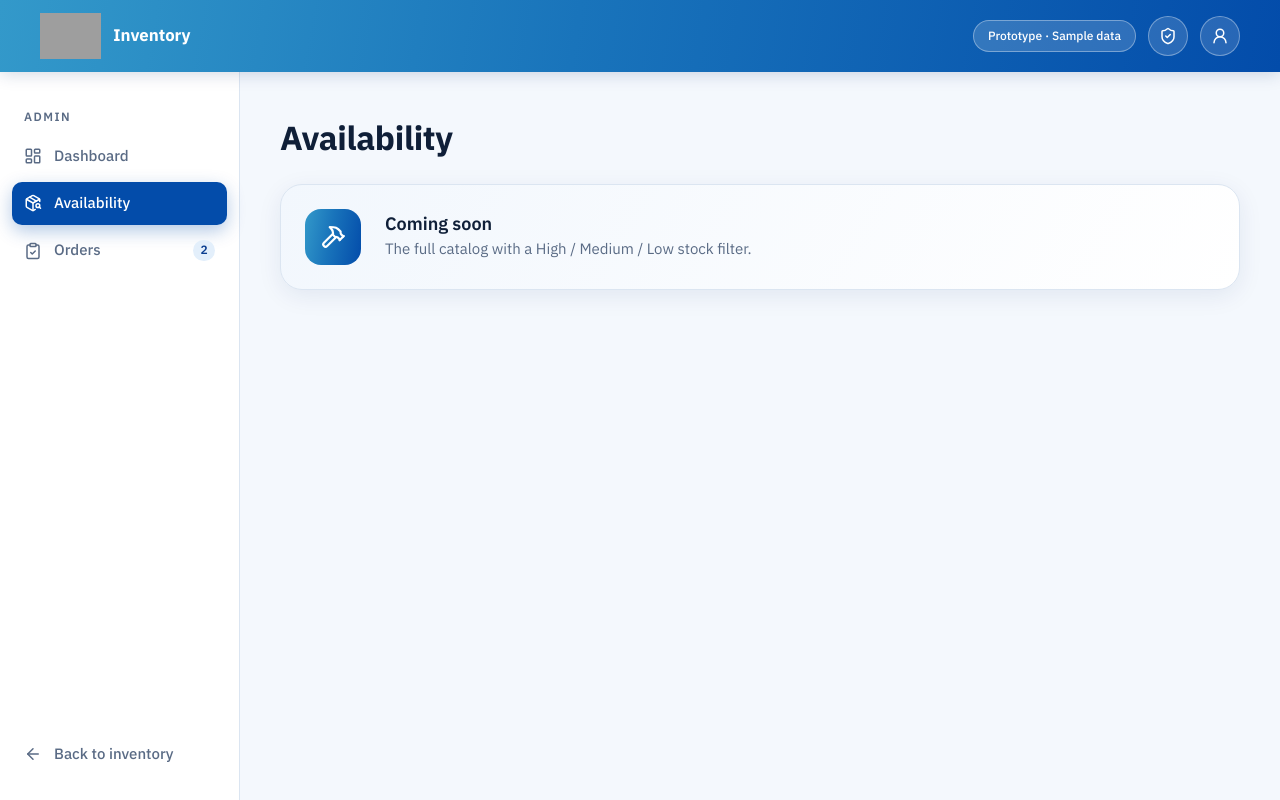
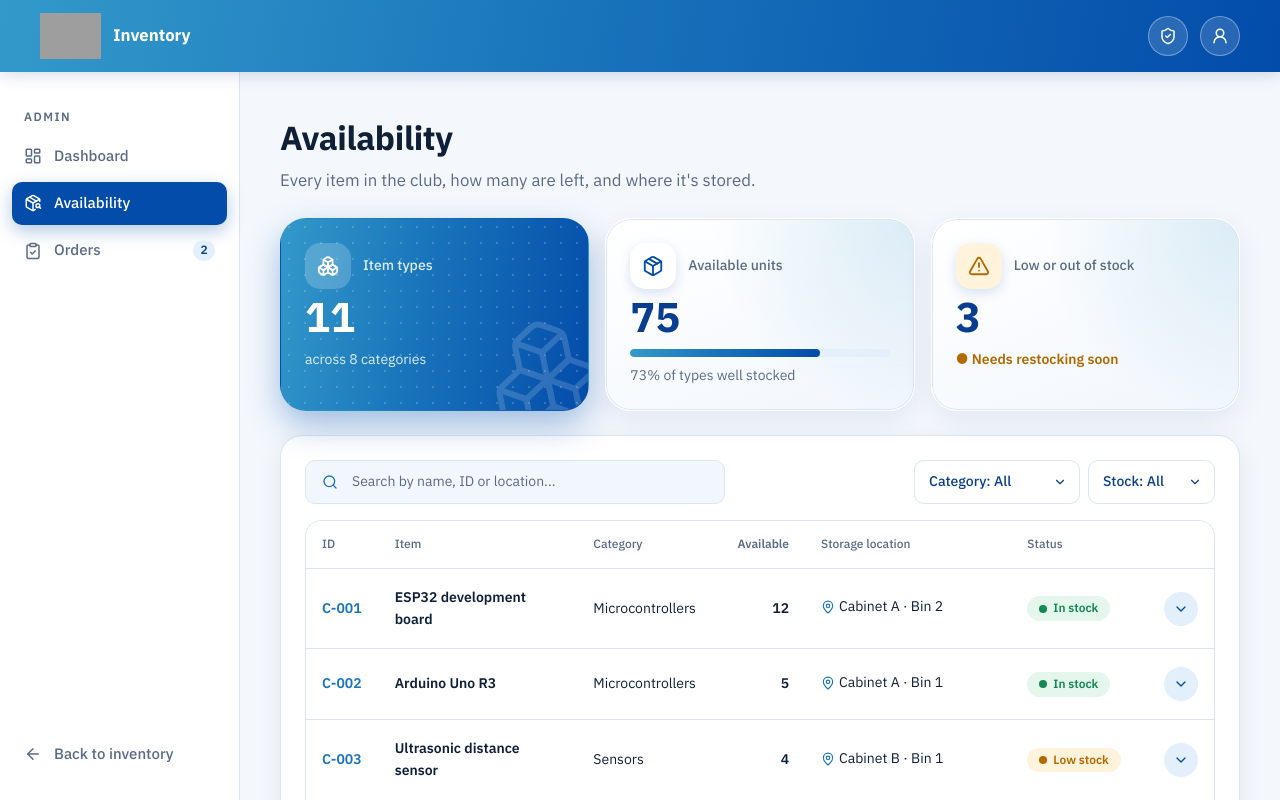
Before and after one commit to Bilo566/Inventory_Management_System_DRC, a React (Vite) app: page /admin/availability in a window 1280 px wide. Shown: the top 800 px of the page. Built offline with nearby package versions, Linux system fonts and the light colour scheme; grey boxes are pictures that could not be loaded.

Commit message:
merged changes in phase 1

```diff
--- a/src/App.tsx
+++ b/src/App.tsx
@@ -7,19 +7,23 @@ import AdminLayout from "./components/AdminLayout";
 import Home from "./pages/Home";
 import Category from "./pages/Category";
 import ItemDetail from "./pages/ItemDetail";
+import Availability from "./pages/admin/Availability";
 import Placeholder, { NotFound } from "./pages/Placeholder";
 import type { BorrowRequest } from "./components/BorrowDialog";
 import type { ReturnRequest } from "./components/ReturnDialog";
 
 /* All page addresses live here.
-   Data comes from src/data/sampleData.ts for now and is kept in memory, so a full page reload resets it.
+   While building (npm run dev) the pages use src/data/sampleData.ts so there is something to click through.
+   The real site (npm run build / Vercel) never shows sample data — it starts empty until Supabase is connected.
    When Supabase is ready, swap the useState calls below for real queries. */
+
+const isDev = import.meta.env.DEV;
 
 const isActive = (b: BorrowRecord) => b.status === "borrowed" || b.status === "overdue";
 
 export default function App() {
-  const [items, setItems] = useState<ComponentItem[]>(sampleItems);
-  const [borrows, setBorrows] = useState<BorrowRecord[]>(sampleBorrows);
+  const [items, setItems] = useState<ComponentItem[]>(isDev ? sampleItems : []);
+  const [borrows, setBorrows] = useState<BorrowRecord[]>(isDev ? sampleBorrows : []);
   const member = currentMember;
   const pendingCount = borrows.filter(b => b.status === "pending").length;
 
@@ -72,7 +76,7 @@ export default function App() {
           {/* Member 2 — admin (managers and admins only) */}
           <Route path="admin" element={<RequireManager allowed={member.role !== "member"}><AdminLayout pendingCount={pendingCount} /></RequireManager>}>
             <Route index element={<Placeholder bare title="Admin dashboard" description="Parts used, returns, and unaccounted items." />} />
-            <Route path="availability" element={<Placeholder bare title="Availability" description="The full catalog with a High / Medium / Low stock filter." />} />
+            <Route path="availability" element={<Availability items={items} />} />
             <Route path="orders" element={<Placeholder bare title="Orders" description="Approve or reject borrow requests and part orders." />} />
           </Route>
 
@@ -104,11 +108,13 @@ function ItemRoute({ items, borrows, memberId, onBorrow, onReturn }: ItemRoutePr
   if (!item) return <NotFound />;
 
   const loans = borrows.filter(b => b.componentId === item.id && isActive(b));
+  const myRequest = borrows.find(b => b.componentId === item.id && b.borrowerId === memberId && b.status === "pending");
   return (
     <ItemDetail
       item={item}
       activeLoans={loans.map(b => ({ quantity: b.quantity, dueAt: b.dueAt }))}
       myBorrow={loans.find(b => b.borrowerId === memberId)}
+      myRequest={myRequest}
       onBorrow={req => onBorrow(item, req)}
       onReturn={onReturn}
     />
--- a/src/components/AppShell.tsx
+++ b/src/components/AppShell.tsx
@@ -19,7 +19,6 @@ export default function AppShell({ member }: AppShellProps) {
         </Link>
 
         <div className="topbar__actions">
-          <span className="topbar__chip">Prototype · Sample data</span>
           {canManage && (
             <Link className="icon-btn icon-btn--on-primary" to="/admin" aria-label="Admin dashboard" title="Admin">
               <ShieldCheck size={18} aria-hidden="true" />
--- /dev/null
+++ b/src/pages/admin/Availability.tsx
@@ -0,0 +1,117 @@
+import { Fragment, useMemo, useState } from "react";
+import { Link } from "react-router-dom";
+import { Boxes, Package, TriangleAlert, ChevronDown, MapPin, Inbox } from "lucide-react";
+import type { ComponentItem } from "../../types/inventory";
+import SearchBar from "../../components/SearchBar";
+import StockBadge, { getStockStatus } from "../../components/StockBadge";
+
+/* Admin › Availability — the full catalogue with stock overview.
+   Sits inside AdminLayout, which already provides the .page wrapper. */
+
+const statusOf = (item: ComponentItem) => getStockStatus(item.quantity, item.minimumStock);
+const needsRestock = (item: ComponentItem) => statusOf(item) !== "in";
+
+interface AvailabilityProps {
+  items: ComponentItem[];
+}
+
+export default function Availability({ items }: AvailabilityProps) {
+  const [query, setQuery] = useState("");
+  const [category, setCategory] = useState("all");
+  const [stock, setStock] = useState("all");
+  const [openId, setOpenId] = useState<string | null>(null);
+
+  const categories = useMemo(() => [...new Set(items.map(item => item.category))].sort(), [items]);
+  const visibleItems = useMemo(() => items.filter(item =>
+    [item.name, item.category, item.location, item.id, item.partNumber ?? ""].join(" ").toLowerCase().includes(query.trim().toLowerCase())
+    && (category === "all" || item.category === category)
+    && (stock === "all" || statusOf(item) === stock)
+  ), [items, query, category, stock]);
+
+  const totalUnits = items.reduce((sum, item) => sum + item.quantity, 0);
+  const lowCount = items.filter(needsRestock).length;
+  const healthyPct = items.length ? Math.round(((items.length - lowCount) / items.length) * 100) : 0;
+
+  return <>
+    <header className="page-header">
+      <div className="page-header__text"><h1>Availability</h1><p>Every item in the club, how many are left, and where it's stored.</p></div>
+    </header>
+
+    <section className="stat-grid" aria-label="Inventory summary">
+      <article className="stat stat--hero">
+        <div className="stat__head"><span className="stat__icon"><Boxes size={22} /></span><span className="stat__label">Item types</span></div>
+        <strong className="stat__value">{items.length}</strong>
+        <small className="stat__note">across {categories.length} categories</small>
+        <Boxes className="stat__deco" aria-hidden="true" />
+      </article>
+      <article className="stat">
+        <div className="stat__head"><span className="stat__icon"><Package size={22} /></span><span className="stat__label">Available units</span></div>
+        <strong className="stat__value">{totalUnits}</strong>
+        <div className="meter" role="img" aria-label={`${healthyPct}% of item types are well stocked`}><span style={{ width: `${healthyPct}%` }} /></div>
+        <small className="stat__note">{healthyPct}% of types well stocked</small>
+      </article>
+      <article className={lowCount ? "stat stat--alert" : "stat"}>
+        <div className="stat__head"><span className="stat__icon"><TriangleAlert size={22} /></span><span className="stat__label">Low or out of stock</span></div>
+        <strong className="stat__value">{lowCount}</strong>
+        <small className="stat__note">{lowCount ? "Needs restocking soon" : "All good"}</small>
+      </article>
+    </section>
+
+    <section className="panel">
+      <div className="toolbar">
+        <SearchBar value={query} onChange={setQuery} placeholder="Search by name, ID or location..." />
+        <div className="toolbar__filters">
+          <label className="select"><span className="sr-only">Category</span>
+            <select value={category} onChange={e => setCategory(e.target.value)}>
+              <option value="all">Category: All</option>
+              {categories.map(c => <option key={c} value={c}>{c}</option>)}
+            </select><ChevronDown size={14} aria-hidden="true" /></label>
+          <label className="select"><span className="sr-only">Stock status</span>
+            <select value={stock} onChange={e => setStock(e.target.value)}>
+              <option value="all">Stock: All</option>
+              <option value="in">In stock</option>
+              <option value="low">Low stock</option>
+              <option value="out">Out of stock</option>
+            </select><ChevronDown size={14} aria-hidden="true" /></label>
+        </div>
+      </div>
+
+      <div className="table-wrap table-wrap--cards"><table className="table">
+        <thead><tr><th>ID</th><th>Item</th><th>Category</th><th className="num">Available</th><th>Storage location</th><th>Status</th><th><span className="sr-only">Details</span></th></tr></thead>
+        <tbody>
+          {visibleItems.map(item => {
+            const open = openId === item.id;
+            return <Fragment key={item.id}>
+              <tr className={open ? "is-open" : undefined}>
+                <td className="cell-id"><Link className="table__id" to={`/items/${item.id}`}>{item.id}</Link></td>
+                <td className="cell-title table__primary">{item.name}</td>
+                <td className="cell-meta">{item.category}</td>
+                <td className="num cell-end" data-label="Available">{item.quantity}</td>
+                <td className="cell-footer"><span className="location"><MapPin size={14} aria-hidden="true" />{item.location}</span></td>
+                <td className="cell-status"><StockBadge quantity={item.quantity} minimumStock={item.minimumStock} /></td>
+                <td className="cell-toggle table__toggle-cell"><button className="icon-btn" aria-expanded={open} aria-label={`${open ? "Hide" : "Show"} details for ${item.name}`} onClick={() => setOpenId(open ? null : item.id)}><ChevronDown size={16} /></button></td>
+              </tr>
+              {open && <tr className="table__details"><td colSpan={7}>
+                <dl className="facts">
+                  <div className="fact"><dt>Available</dt><dd>{item.quantity}</dd></div>
+                  <div className="fact"><dt>Minimum stock</dt><dd>{item.minimumStock}</dd></div>
+                  <div className="fact"><dt>Tracked as</dt><dd>{item.tracking === "unit" ? "Individual devices" : "Countable parts"}</dd></div>
+                  <div className="fact"><dt>Needs approval</dt><dd>{item.requiresApproval ? "Yes" : "No"}</dd></div>
+                  <div className="fact"><dt>Part number</dt><dd>{item.partNumber ?? "—"}</dd></div>
+                </dl>
+              </td></tr>}
+            </Fragment>;
+          })}
+          {visibleItems.length === 0 && <tr><td className="table__empty" colSpan={7}>
+            <div className="empty-state">
+              <span className="empty-state__icon"><Inbox size={24} /></span>
+              {items.length === 0
+                ? <><h3>No items yet</h3><p>Items will appear here once they are added.</p></>
+                : <><h3>No matching items</h3><p>Try a different name or clear the filters.</p></>}
+            </div>
+          </td></tr>}
+        </tbody>
+      </table></div>
+    </section>
+  </>;
+}
--- a/src/styles.css
+++ b/src/styles.css
@@ -642,7 +642,7 @@ table { width: 100%; border-collapse: collapse; }
 .table tbody tr { transition: background .12s; }
 .table tbody tr:hover { background: var(--color-surface-soft); }
 .table .num { text-align: end; font-variant-numeric: tabular-nums; font-weight: var(--weight-semibold); }
-.table__id { font-weight: var(--weight-semibold); color: var(--color-accent); font-variant-numeric: tabular-nums; }
+.table__id { font-weight: var(--weight-semibold); color: var(--color-accent); font-variant-numeric: tabular-nums; white-space: nowrap; }
 .table__primary { font-weight: var(--weight-semibold); }
 .table__toggle-cell { width: 56px; text-align: end; }
 .table__empty { padding: var(--space-6) !important; text-align: center; color: var(--color-text-muted); }
```
Also changed, not shown: src/components/BorrowDialog.tsx (+13 -4 lines), src/pages/ItemDetail.tsx (+19 -5 lines).
